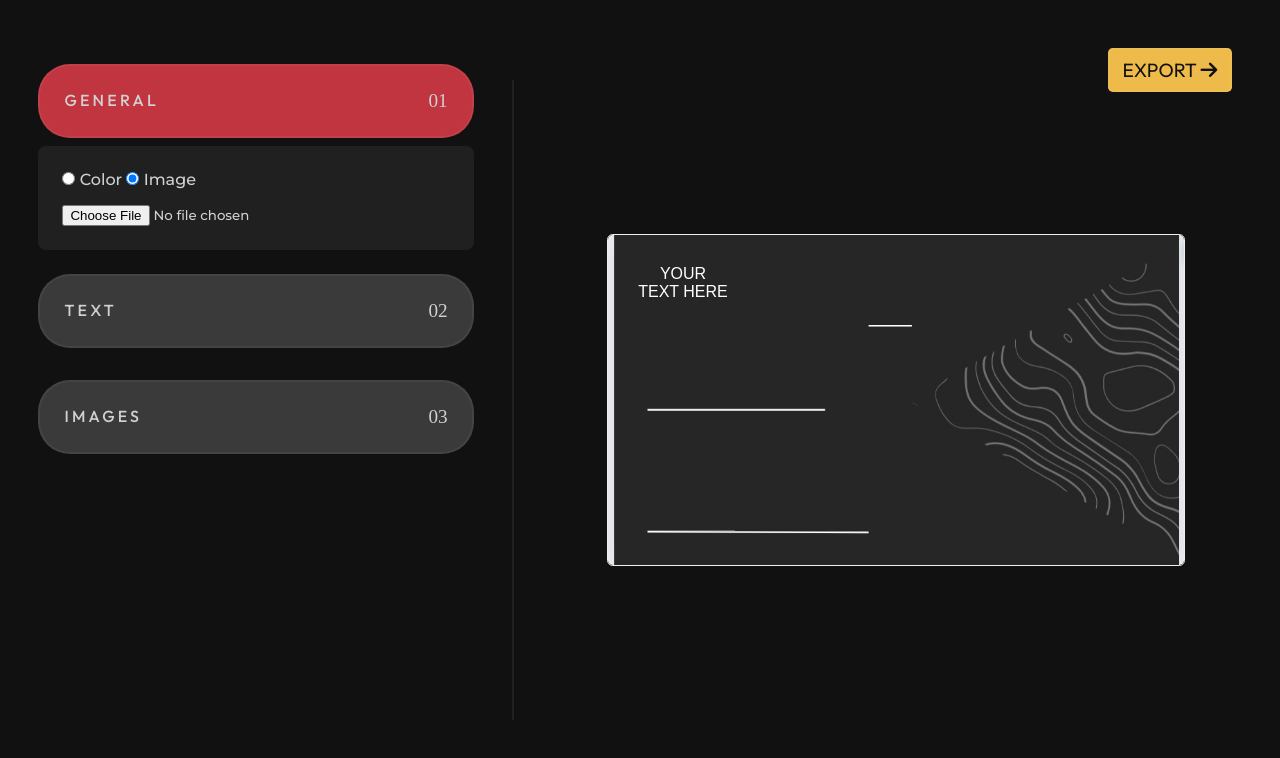
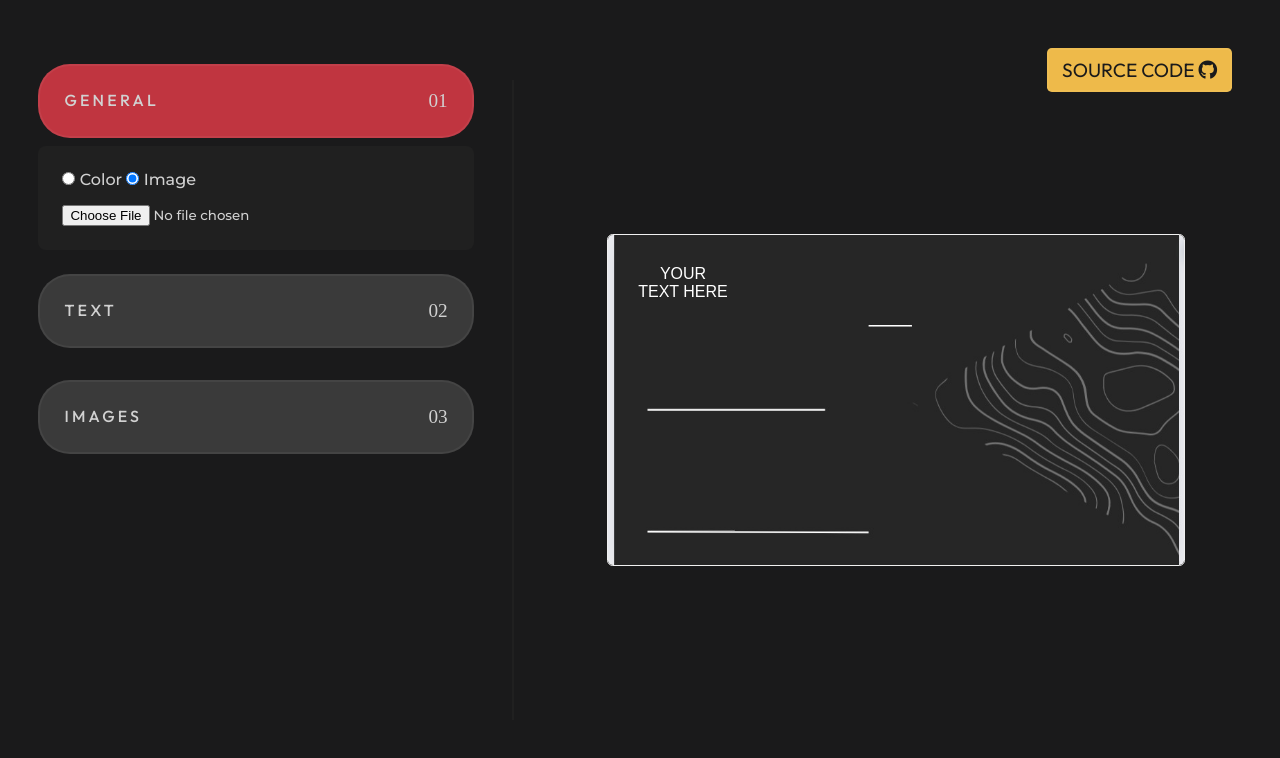
Before and after one commit to DanielRasho/DeckDesign, a plain HTML site: page index.html in a window 1280 px wide. Drawn offline with Linux system fonts and the light colour scheme; a web font is replaced by a local one.

Commit message:
refactor: convert export btn on source code btn

```diff
--- a/styles/designView.css
+++ b/styles/designView.css
@@ -112,7 +112,7 @@
     background-color: var(--dark-2);
 }
 
-#export-btn{
+#source-code-btn{
     position: absolute;
     right: 3rem;
     top: 3rem;
--- a/styles/main.css
+++ b/styles/main.css
@@ -10,7 +10,7 @@
 :root {
   /* BASE COLORS */
   --white: #f0f0f0;
-  --black: #000;
+  --black: #121213;
   --yellow-1: #eeba4a;
   --orange: #e98e39;
   --yellow-2: #ffe591;
@@ -18,7 +18,7 @@
   --red-1: #c03540;
   --red-2: #c76870;
 
-  --dark-1: #111111;
+  --dark-1: #1a1a1b;
   --dark-2: #202020;
   --dark-3: #3a3a3a;
   --gray-1: #1a1a1a;
--- a/styles/mainButton.css
+++ b/styles/mainButton.css
@@ -22,7 +22,7 @@
 
 }
 .primary-button > i {
-    font-family: "Font Awesome 6 Free";
+    font-family: "Font Awesome 6 Brands";
     transition: transform 0.2s ease-in-out;
 }
 
--- a/views/DesignView.js
+++ b/views/DesignView.js
@@ -39,7 +39,6 @@ class DesignView extends HTMLElement {
 
             sectionTexts.append(textInput)
         })
-        console.log(textBoxes)
 
     }
 
@@ -186,8 +185,8 @@ class DesignView extends HTMLElement {
                 </card-editor>
                 <div>
                     <main-button
-                        text="Export" after-icon="fa-solid fa-arrow-right"
-                        button-id="export-btn">
+                        text="Source Code" after-icon="fa-brands fa-github"
+                        button-id="source-code-btn">
                 </div>
             </div>
         </div>
@@ -242,6 +241,11 @@ class DesignView extends HTMLElement {
                 reader.readAsDataURL(file);
             }
         });
+
+        const importantButton = document.getElementById('source-code-btn')
+        importantButton.addEventListener('click', () => {
+            window.open(url, '_blank');
+        })
     }
 }
 customElements.define('design-view', DesignView);
```
